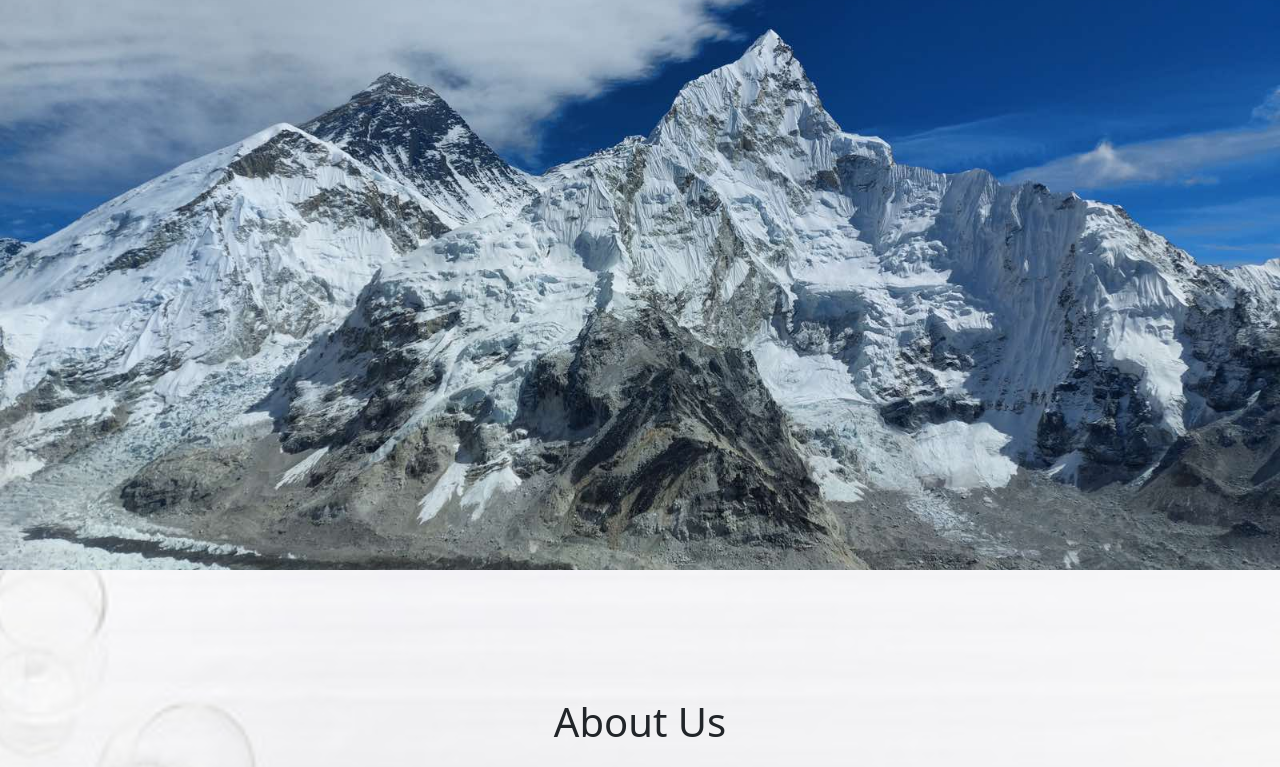
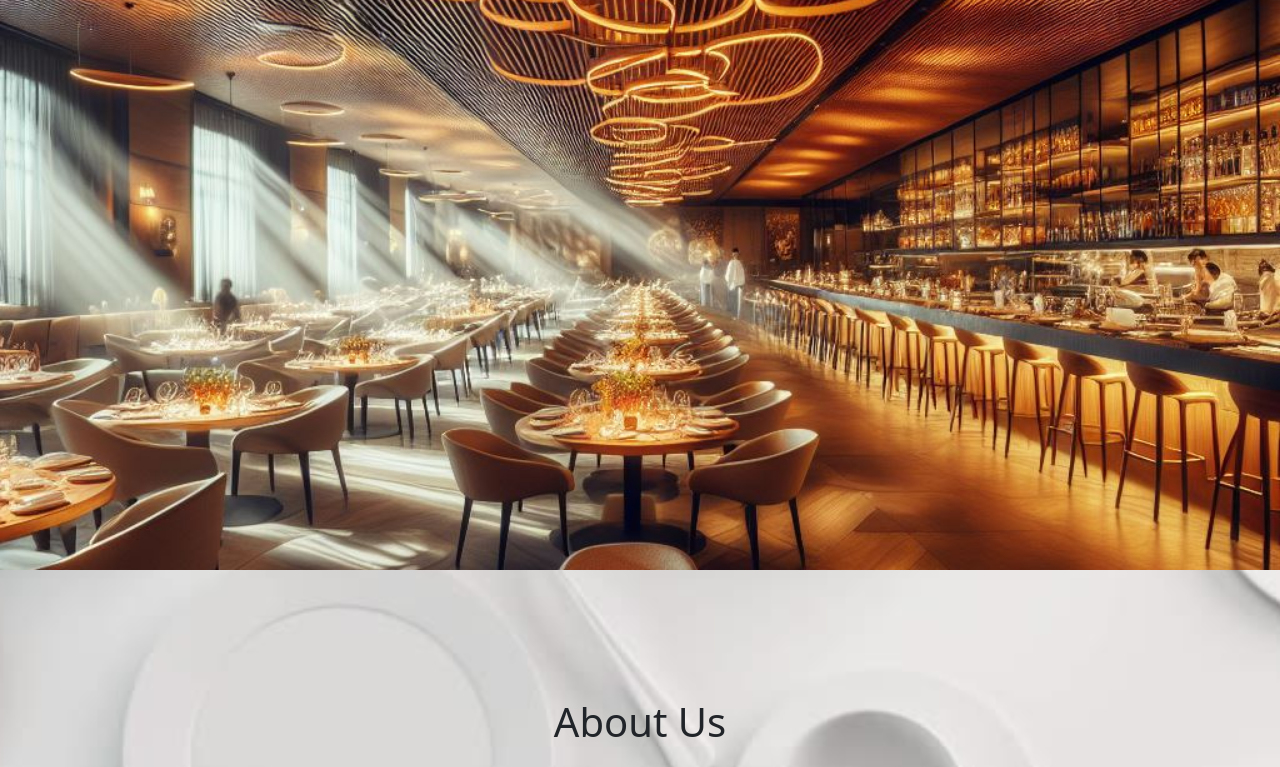
Before and after one commit to simonpok/Resturant-Site, a plain HTML site: page index.html in a window 1280 px wide. Shown: the part 278-1045 px from the top of the page. Drawn offline with nearby package versions, Linux system fonts and the light colour scheme.

Commit message:
Background Image Changed

```diff
--- a/style.css
+++ b/style.css
@@ -1,5 +1,5 @@
 body {
-  background: url(images/backImg5.jpg);
+  background: url(images/backImg.jpg);
   background-size: cover;
   background-repeat: no-repeat;
   background-attachment: fixed;
@@ -13,7 +13,7 @@ body {
 
 .bgimage {
   height: 100vh;
-  background: url(images/Everest.jpg);
+  background: url(images/BannerImg2.jpeg);
   background-size: cover;
   position: relative;
 }
```
Also changed, not shown: index.html (+2 -0 lines), images/BannerImg2.jpeg (added), images/backImg.jpg (added), images/bannerImg.jpeg (added), images/diningTable.jpg (added).
